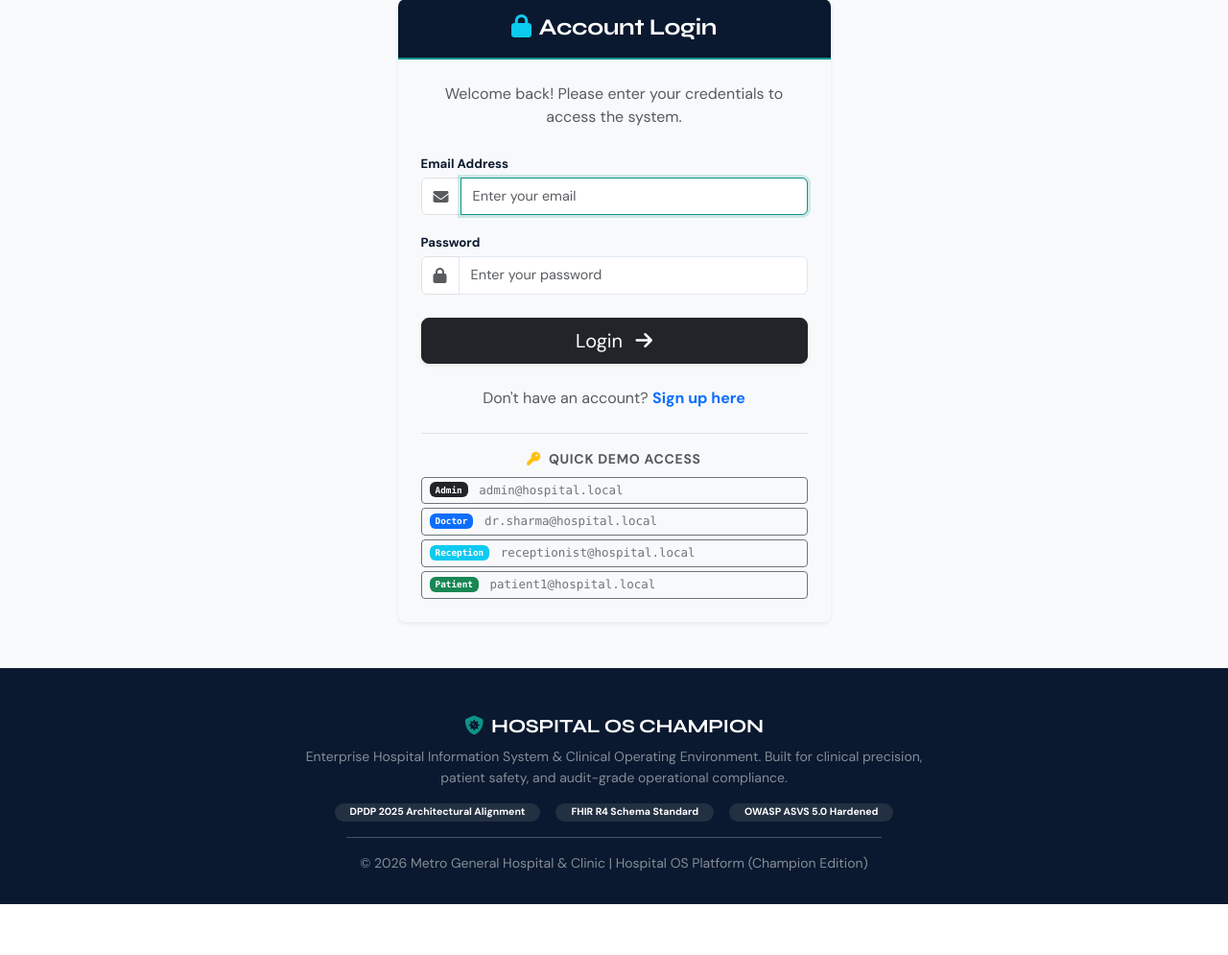
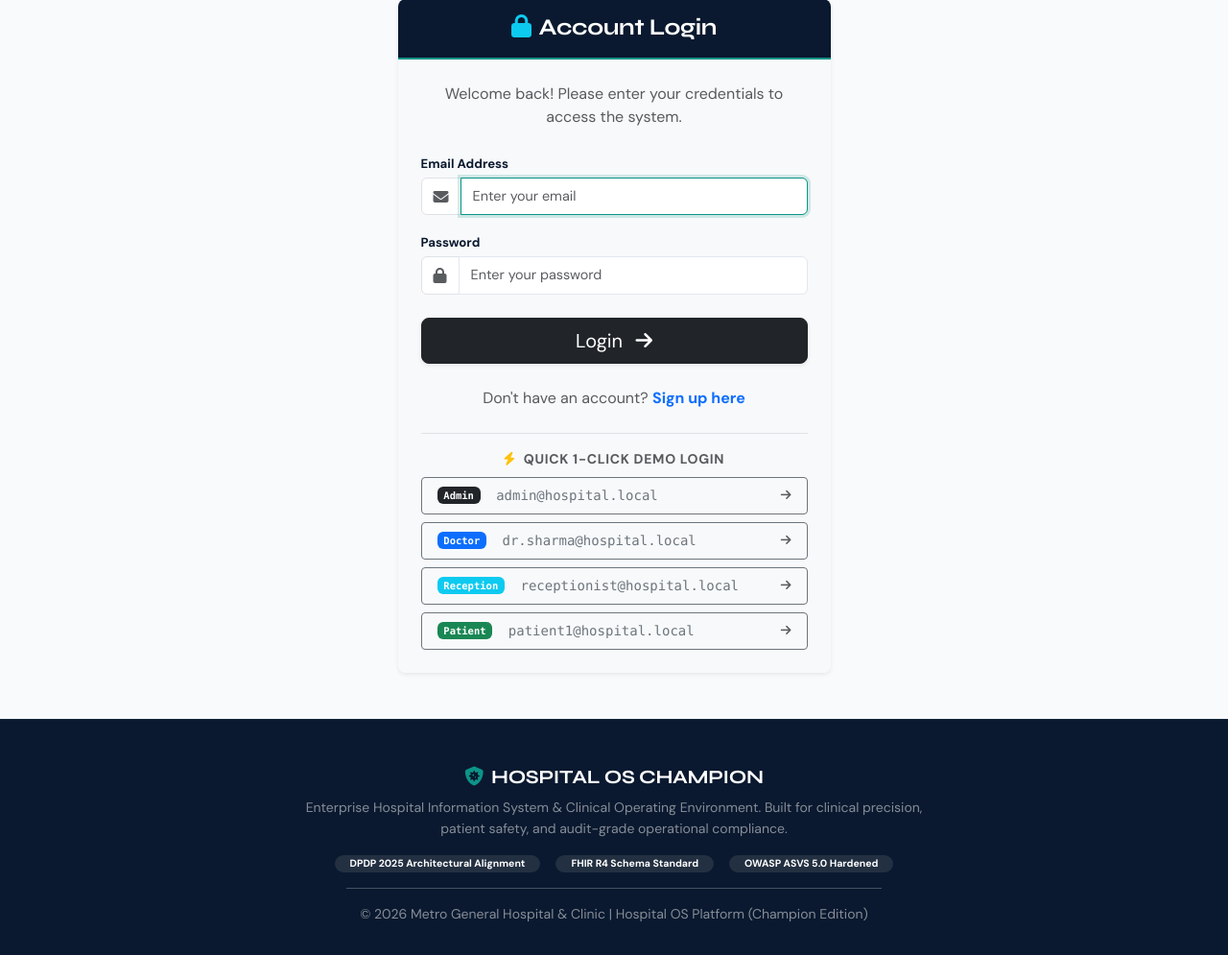
Before and after one commit to Mayur-cw/hospital-system-updated, a Flask app: page /login in a window 1280 px wide. Shown: the part 164-1159 px from the top of the page at 96% size. Before the commit the page ends 1106 px from the top, so only its background shows below. Run offline with Flask 3, Linux system fonts and the light colour scheme; some libraries are stand-ins or nearby versions.

Commit message:
fix(booking): resolve time slot loading CSRF block and enable 1-click demo login
- Exempt read-only /get_booked_slots endpoint from CSRF and support GET and POST
- Update AJAX slot lookups to pass CSRF token header and use query parameters
- Enable 1-click auto-submit for quick demo buttons on login page

```diff
--- a/PROJECT/app.py
+++ b/PROJECT/app.py
@@ -57,6 +57,10 @@ def create_app(config_class=Config):
     app.register_blueprint(reception_bp)
     app.register_blueprint(admin_bp, url_prefix='/admin')
 
+    # Exempt idempotent slot lookup from CSRF
+    if 'patient.get_booked_slots' in app.view_functions:
+        csrf.exempt(app.view_functions['patient.get_booked_slots'])
+
     # Global Context Processor
     @app.context_processor
     def inject_globals():
--- a/PROJECT/templates/auth/login.html
+++ b/PROJECT/templates/auth/login.html
@@ -66,27 +66,34 @@ Login | Hospital Management System
           <!-- Synthetic Demo Credentials Box -->
           <div class="mt-4 pt-3 border-top">
             <div class="small fw-bold text-muted text-uppercase mb-2 text-center" style="letter-spacing: 0.05em;">
-              <i class="fas fa-key text-warning me-1"></i> Quick Demo Access
+              <i class="fas fa-bolt text-warning me-1"></i> Quick 1-Click Demo Login
             </div>
-            <div class="d-grid gap-1">
-              <button type="button" class="btn btn-outline-secondary btn-sm text-start py-1 px-2 font-monospace" style="font-size: 0.78rem;" onclick="fillLogin('admin@hospital.local', 'AdminPass@2026')">
-                <span class="badge bg-dark me-1">Admin</span> admin@hospital.local
+            <div class="d-grid gap-2">
+              <button type="button" class="btn btn-outline-secondary btn-sm text-start py-2 px-3 font-monospace d-flex justify-content-between align-items-center" onclick="fillLogin('admin@hospital.local', 'AdminPass@2026')">
+                <span><span class="badge bg-dark me-2">Admin</span> admin@hospital.local</span>
+                <i class="fas fa-arrow-right text-muted small"></i>
               </button>
-              <button type="button" class="btn btn-outline-secondary btn-sm text-start py-1 px-2 font-monospace" style="font-size: 0.78rem;" onclick="fillLogin('dr.sharma@hospital.local', 'DoctorPass@2026')">
-                <span class="badge bg-primary me-1">Doctor</span> dr.sharma@hospital.local
+              <button type="button" class="btn btn-outline-secondary btn-sm text-start py-2 px-3 font-monospace d-flex justify-content-between align-items-center" onclick="fillLogin('dr.sharma@hospital.local', 'DoctorPass@2026')">
+                <span><span class="badge bg-primary me-2">Doctor</span> dr.sharma@hospital.local</span>
+                <i class="fas fa-arrow-right text-muted small"></i>
               </button>
-              <button type="button" class="btn btn-outline-secondary btn-sm text-start py-1 px-2 font-monospace" style="font-size: 0.78rem;" onclick="fillLogin('receptionist@hospital.local', 'StaffPass@2026')">
-                <span class="badge bg-info text-white me-1">Reception</span> receptionist@hospital.local
+              <button type="button" class="btn btn-outline-secondary btn-sm text-start py-2 px-3 font-monospace d-flex justify-content-between align-items-center" onclick="fillLogin('receptionist@hospital.local', 'StaffPass@2026')">
+                <span><span class="badge bg-info text-white me-2">Reception</span> receptionist@hospital.local</span>
+                <i class="fas fa-arrow-right text-muted small"></i>
               </button>
-              <button type="button" class="btn btn-outline-secondary btn-sm text-start py-1 px-2 font-monospace" style="font-size: 0.78rem;" onclick="fillLogin('patient1@hospital.local', 'PatientPass@2026')">
-                <span class="badge bg-success me-1">Patient</span> patient1@hospital.local
+              <button type="button" class="btn btn-outline-secondary btn-sm text-start py-2 px-3 font-monospace d-flex justify-content-between align-items-center" onclick="fillLogin('patient1@hospital.local', 'PatientPass@2026')">
+                <span><span class="badge bg-success me-2">Patient</span> patient1@hospital.local</span>
+                <i class="fas fa-arrow-right text-muted small"></i>
               </button>
             </div>
           </div>
           <script>
             function fillLogin(email, pass) {
-              document.getElementById('email').value = email;
-              document.getElementById('password').value = pass;
+              const emailEl = document.getElementById('email');
+              const passEl = document.getElementById('password');
+              emailEl.value = email;
+              passEl.value = pass;
+              emailEl.form.submit();
             }
           </script>
           {% endif %}
```
Also changed, not shown: PROJECT/routes/patient.py (+16 -7 lines), PROJECT/templates/bookings/book_appointment.html (+9 -4 lines), PROJECT/templates/bookings/edit.html (+9 -8 lines).
